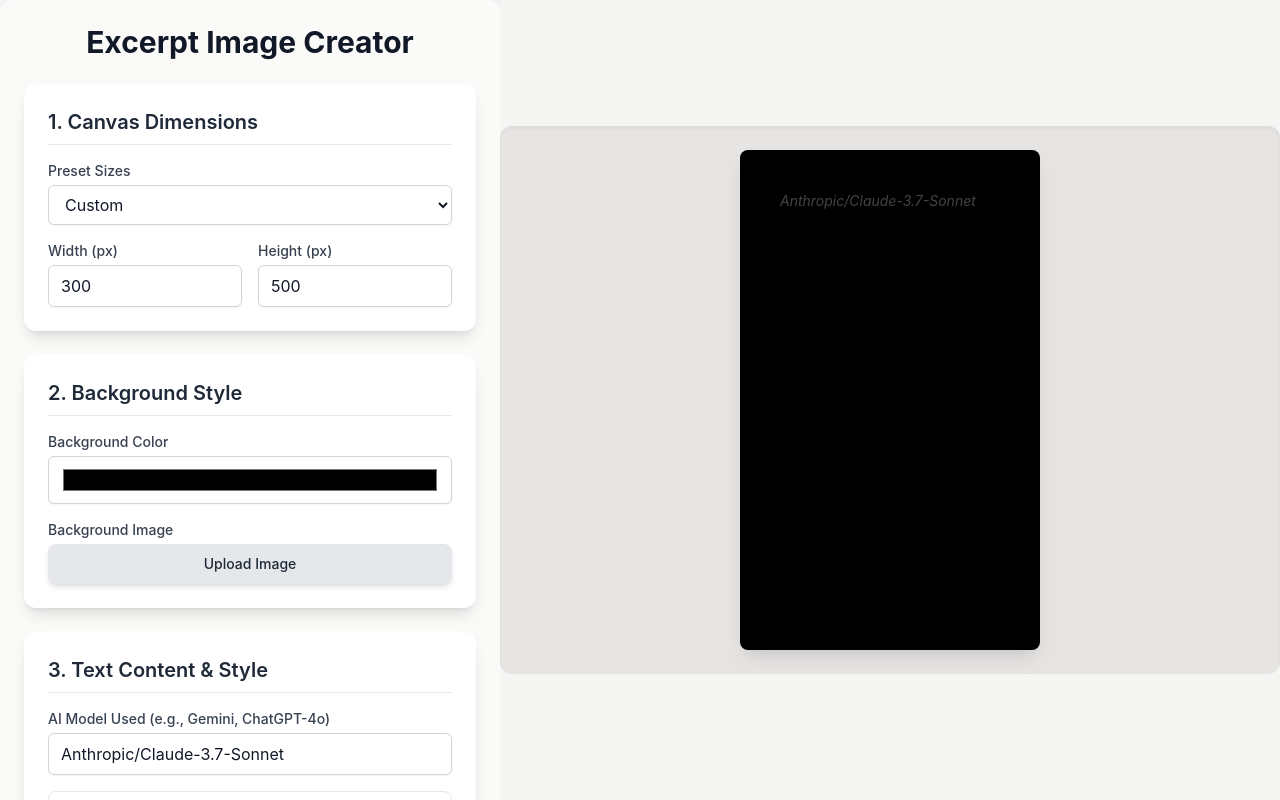
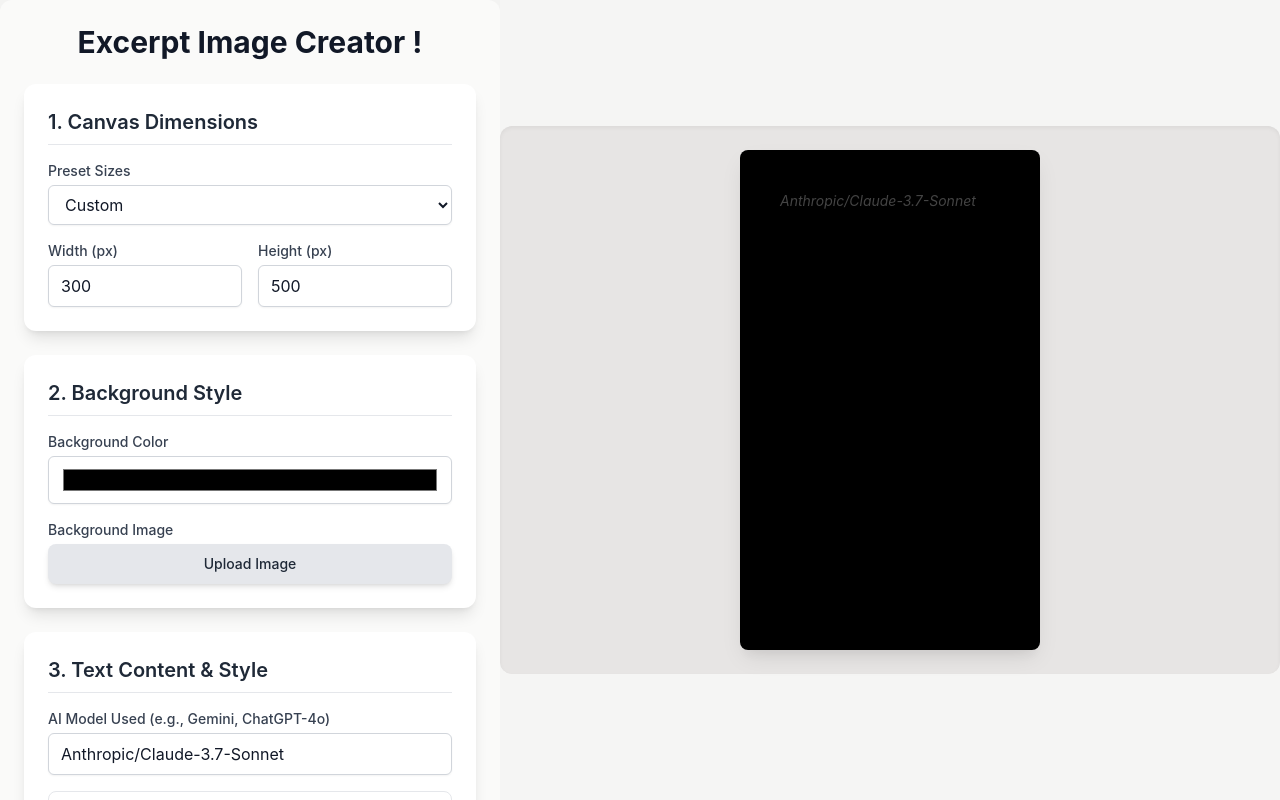
Before and after one commit to LUNARIA1/tikitaka-gen, a React (Vite) app in the folder excerpt1/: page / in a window 1280 px wide. Built offline with nearby package versions, Linux system fonts and the light colour scheme.

Commit message:
Update ControlsPanel.tsx

```diff
--- a/excerpt1/components/ControlsPanel.tsx
+++ b/excerpt1/components/ControlsPanel.tsx
@@ -238,7 +238,7 @@
 
   return (
     <div className="w-full p-4 md:p-6 space-y-6 overflow-y-auto bg-stone-50 rounded-xl shadow-2xl print:hidden">
-      <h1 className="text-3xl font-bold text-center text-gray-900 mb-6">Excerpt Image Creator</h1>
+      <h1 className="text-3xl font-bold text-center text-gray-900 mb-6">Excerpt Image Creator !</h1>
 
       <DimensionControls
         preset={appState.dimensionPreset}
```
